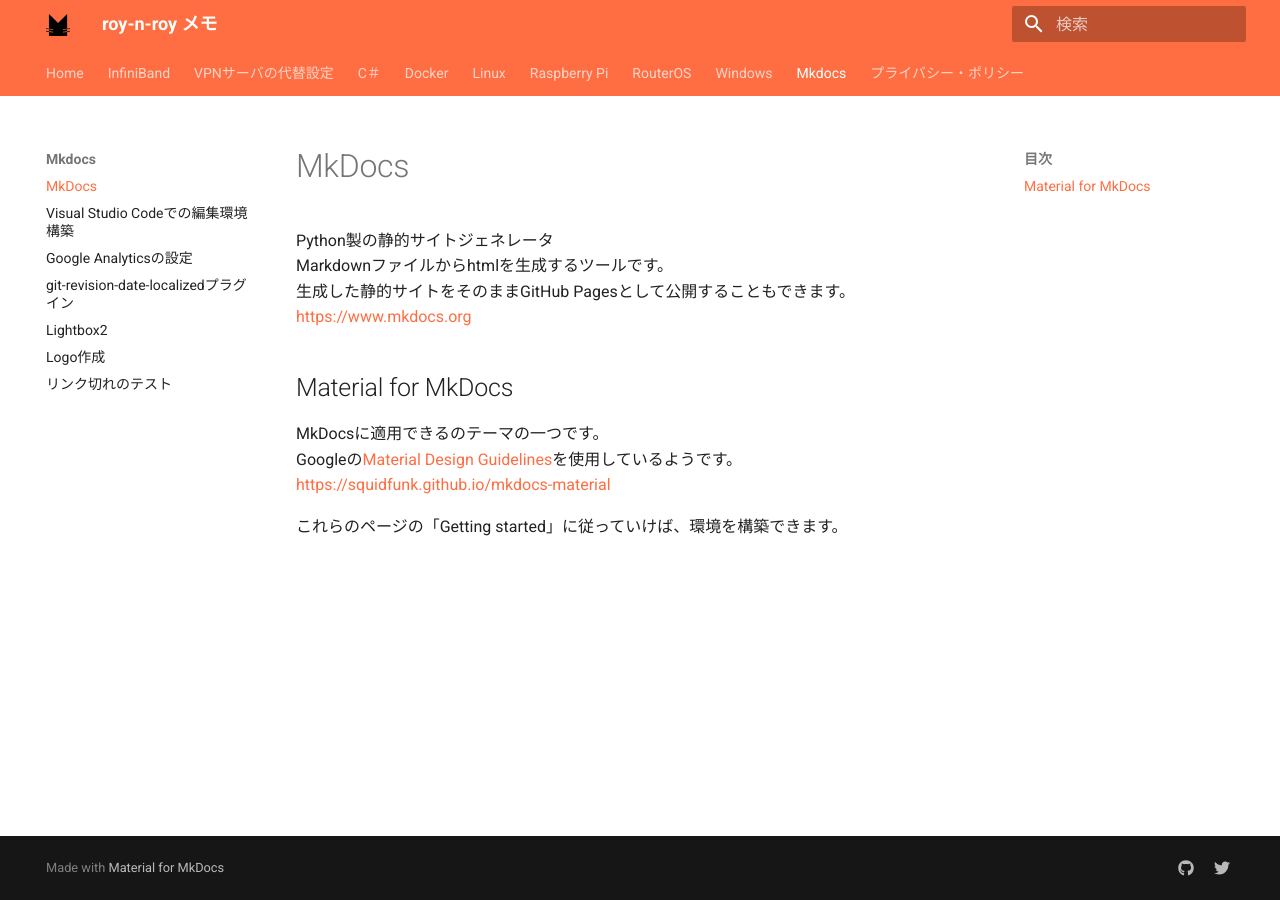
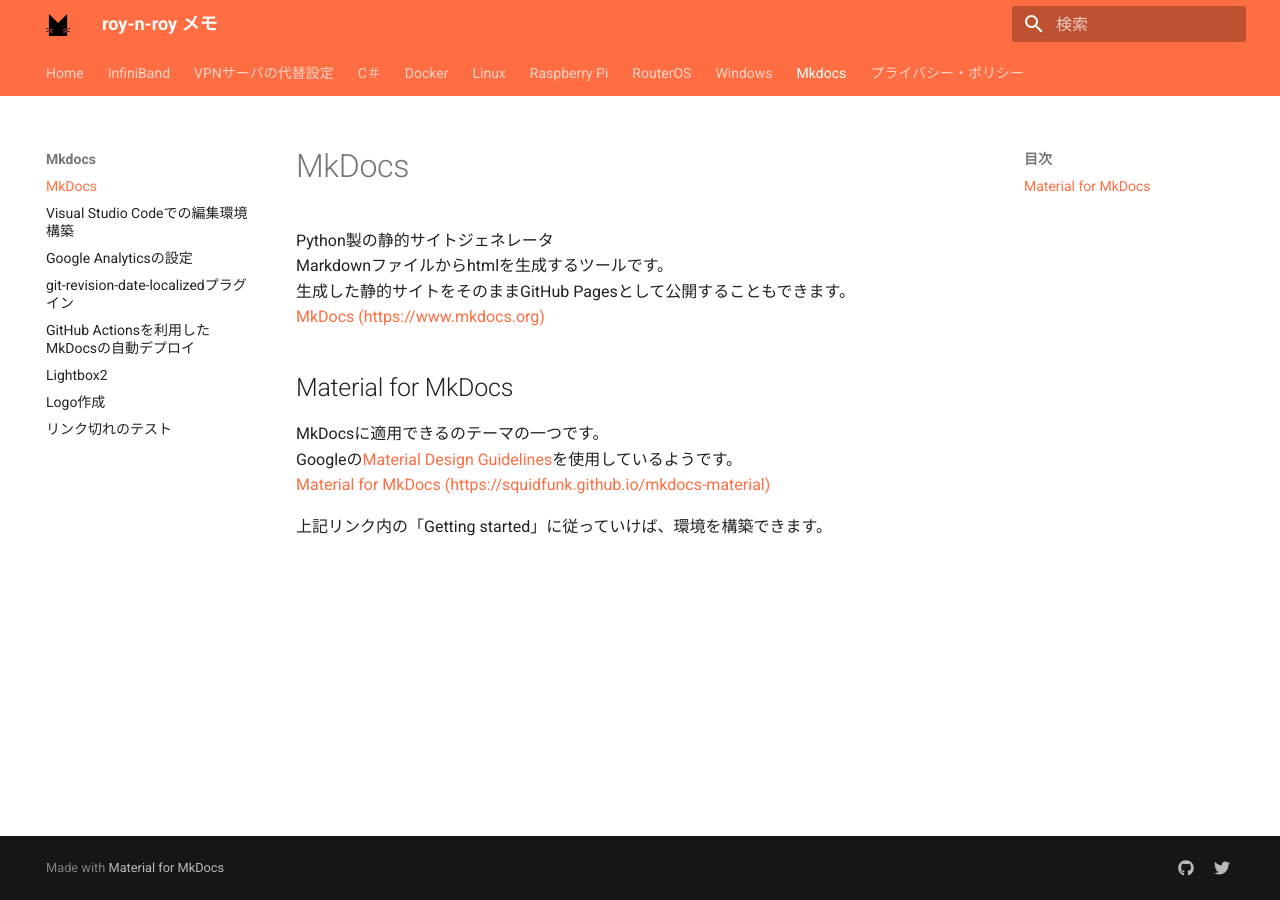
Before and after one commit to roy-n-roy/roy-n-roy.github.io, an MkDocs documentation site: the page built from docs/mkdocs/index.md, in a window 1280 px wide. Built offline with MkDocs 1.6.1 and Material for MkDocs 9.7.7, drawn with Linux system fonts in a browser that asks for light colours; comment, search, counter and statistics services are not loaded.

Commit message:
GitHub ActionsでのMkDocs自動デプロイのページを作成

```diff
--- a/docs/mkdocs/index.md
+++ b/docs/mkdocs/index.md
@@ -3,11 +3,11 @@
 Python製の静的サイトジェネレータ
 Markdownファイルからhtmlを生成するツールです。
 生成した静的サイトをそのままGitHub Pagesとして公開することもできます。
-[https://www.mkdocs.org](https://www.mkdocs.org/)
+[MkDocs (https://www.mkdocs.org)](https://www.mkdocs.org/)
 
 ## Material for MkDocs
 MkDocsに適用できるのテーマの一つです。
 Googleの[Material Design Guidelines](https://material.io/design)を使用しているようです。
-[https://squidfunk.github.io/mkdocs-material](https://squidfunk.github.io/mkdocs-material)
+[Material for MkDocs (https://squidfunk.github.io/mkdocs-material)](https://squidfunk.github.io/mkdocs-material)
 
-これらのページの「Getting started」に従っていけば、環境を構築できます。
+上記リンク内の「Getting started」に従っていけば、環境を構築できます。
```
Also changed, not shown: docs/mkdocs/githubActions.md (added, +32 -0 lines), docs/imgs/mkdocs_github_actions_workflow.png (added).
